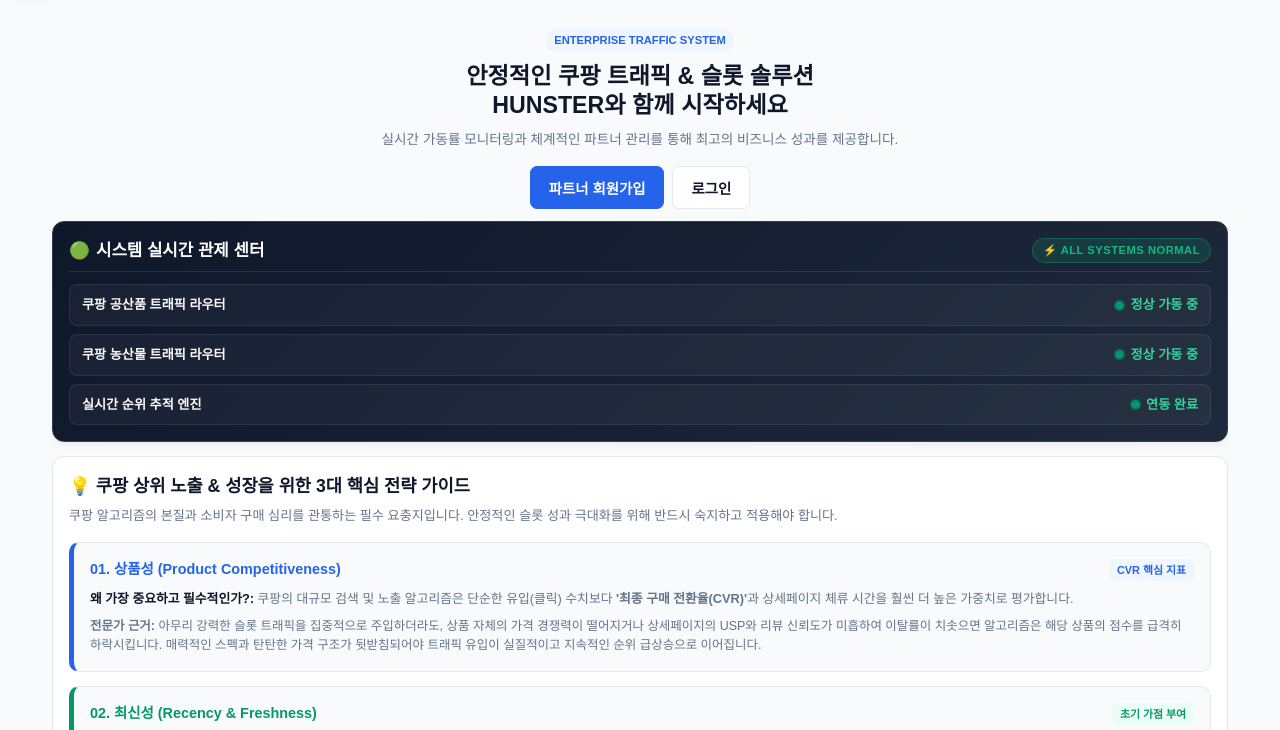
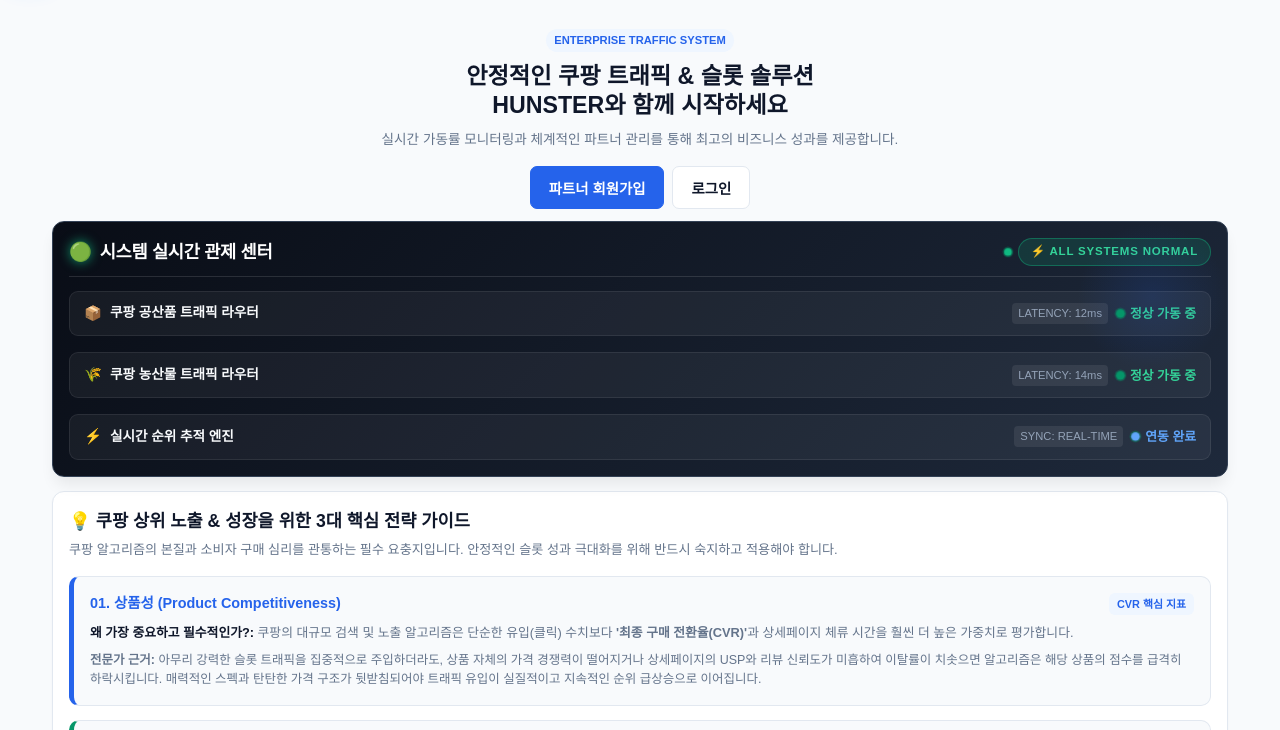
Before and after one commit to hunsters13/hunster, a website: page index.html in a window 1280 px wide. Shown: the part 65-795 px from the top of the page. Drawn offline with Linux system fonts and the light colour scheme; no server answers; a web font is replaced by a local one.

Commit message:
Enhance server status card and update registration view
Updated the server status card with enhanced design and added new server status items. Removed old comments and improved the registration view.

```diff
--- a/index.html
+++ b/index.html
@@ -236,7 +236,6 @@
       updateHeaderAuthUI();
     };
 
-    // 📝 개편된 필수 회원가입 처리 함수
     async function handleRegister(event) {
       event.preventDefault();
       const name = document.getElementById('reg-name').value.trim();
@@ -317,7 +316,6 @@
       updateHeaderAuthUI();
     }
 
-    // 관리자 페이지에 신규 가입 항목들이 모두 연동되어 표출되도록 업데이트
     async function loadAdminData() {
       try {
         const res = await fetch('/api/admin/data');
@@ -659,26 +657,53 @@
       </div>
     </section>
 
-    <!-- 🟢 시스템 실시간 서버 상태 관제 카드 -->
-    <div class="card-box" style="background: linear-gradient(135deg, #0f172a 0%, #1e293b 100%); color: white; border: 1px solid #334155; box-shadow: var(--shadow-md);">
-      <div style="display: flex; align-items: center; justify-content: space-between; margin-bottom: 12px; border-bottom: 1px solid rgba(255,255,255,0.1); padding-bottom: 8px;">
-        <h3 style="margin-bottom: 0; color: #ffffff; font-size: 1.05rem; display: flex; align-items: center; gap: 6px;">
-          <span>🟢</span> 시스템 실시간 관제 센터
+    <!-- 🟢 화려하게 업그레이드된 시스템 실시간 서버 상태 관제 카드 -->
+    <div class="card-box" style="background: linear-gradient(135deg, #090d16 0%, #1e293b 100%); color: white; border: 1px solid #334155; box-shadow: var(--shadow-lg); position: relative; overflow: hidden;">
+      <div style="position: absolute; top: 0; right: 0; width: 150px; height: 150px; background: radial-gradient(circle, rgba(37,99,235,0.15) 0%, transparent 70%); pointer-events: none;"></div>
+
+      <div style="display: flex; align-items: center; justify-content: space-between; margin-bottom: 14px; border-bottom: 1px solid rgba(255,255,255,0.12); padding-bottom: 10px;">
+        <h3 style="margin-bottom: 0; color: #ffffff; font-size: 1.1rem; display: flex; align-items: center; gap: 8px; letter-spacing: -0.3px;">
+          <span style="font-size: 1.15rem; filter: drop-shadow(0 0 6px rgba(16,185,129,0.8));">🟢</span> 시스템 실시간 관제 센터
         </h3>
-        <span style="font-size: 0.7rem; font-weight: 800; color: #10b981; background: rgba(16, 185, 129, 0.15); padding: 3px 10px; border-radius: 20px; letter-spacing: 0.5px; border: 1px solid rgba(16, 185, 129, 0.3);">⚡ ALL SYSTEMS NORMAL</span>
+        <div style="display: flex; align-items: center; gap: 6px;">
+          <span class="pulse-dot" style="width: 8px; height: 8px; background: #10b981; box-shadow: 0 0 8px #10b981;"></span>
+          <span style="font-size: 0.72rem; font-weight: 800; color: #34d399; background: rgba(16, 185, 129, 0.15); padding: 4px 12px; border-radius: 20px; letter-spacing: 0.8px; border: 1px solid rgba(16, 185, 129, 0.4);">⚡ ALL SYSTEMS NORMAL</span>
+        </div>
       </div>
 
-      <div class="server-status-item" style="background: rgba(255,255,255,0.04); border-color: rgba(255,255,255,0.08); color: #f8fafc;">
-        <span style="font-weight: 600;">쿠팡 공산품 트래픽 라우터</span>
-        <span style="display:flex; align-items:center; gap:6px; font-weight:700; color:#34d399;"><span class="pulse-dot"></span> 정상 가동 중</span>
-      </div>
-      <div class="server-status-item" style="background: rgba(255,255,255,0.04); border-color: rgba(255,255,255,0.08); color: #f8fafc;">
-        <span style="font-weight: 600;">쿠팡 농산물 트래픽 라우터</span>
-        <span style="display:flex; align-items:center; gap:6px; font-weight:700; color:#34d399;"><span class="pulse-dot"></span> 정상 가동 중</span>
-      </div>
-      <div class="server-status-item" style="background: rgba(255,255,255,0.04); border-color: rgba(255,255,255,0.08); color: #f8fafc;">
-        <span style="font-weight: 600;">실시간 순위 추적 엔진</span>
-        <span style="display:flex; align-items:center; gap:6px; font-weight:700; color:#34d399;"><span class="pulse-dot"></span> 연동 완료</span>
+      <div style="display: grid; grid-template-columns: 1fr; gap: 8px;">
+        <div class="server-status-item" style="background: rgba(255,255,255,0.05); border: 1px solid rgba(255,255,255,0.08); border-radius: 9px; padding: 11px 14px; display: flex; justify-content: space-between; align-items: center; transition: 0.2s;">
+          <div style="display: flex; align-items: center; gap: 8px;">
+            <span style="font-size: 0.9rem;">📦</span>
+            <span style="font-weight: 700; color: #f8fafc; font-size: 0.85rem;">쿠팡 공산품 트래픽 라우터</span>
+          </div>
+          <div style="display: flex; align-items: center; gap: 8px;">
+            <span style="font-size: 0.7rem; color: #94a3b8; background: rgba(255,255,255,0.08); padding: 2px 6px; border-radius: 4px;">LATENCY: 12ms</span>
+            <span style="display:flex; align-items:center; gap:5px; font-weight:800; color:#34d399; font-size: 0.8rem;"><span class="pulse-dot"></span> 정상 가동 중</span>
+          </div>
+        </div>
+
+        <div class="server-status-item" style="background: rgba(255,255,255,0.05); border: 1px solid rgba(255,255,255,0.08); border-radius: 9px; padding: 11px 14px; display: flex; justify-content: space-between; align-items: center; transition: 0.2s;">
+          <div style="display: flex; align-items: center; gap: 8px;">
+            <span style="font-size: 0.9rem;">🌾</span>
+            <span style="font-weight: 700; color: #f8fafc; font-size: 0.85rem;">쿠팡 농산물 트래픽 라우터</span>
+          </div>
+          <div style="display: flex; align-items: center; gap: 8px;">
+            <span style="font-size: 0.7rem; color: #94a3b8; background: rgba(255,255,255,0.08); padding: 2px 6px; border-radius: 4px;">LATENCY: 14ms</span>
+            <span style="display:flex; align-items:center; gap:5px; font-weight:800; color:#34d399; font-size: 0.8rem;"><span class="pulse-dot"></span> 정상 가동 중</span>
+          </div>
+        </div>
+
+        <div class="server-status-item" style="background: rgba(255,255,255,0.05); border: 1px solid rgba(255,255,255,0.08); border-radius: 9px; padding: 11px 14px; display: flex; justify-content: space-between; align-items: center; transition: 0.2s;">
+          <div style="display: flex; align-items: center; gap: 8px;">
+            <span style="font-size: 0.9rem;">⚡</span>
+            <span style="font-weight: 700; color: #f8fafc; font-size: 0.85rem;">실시간 순위 추적 엔진</span>
+          </div>
+          <div style="display: flex; align-items: center; gap: 8px;">
+            <span style="font-size: 0.7rem; color: #94a3b8; background: rgba(255,255,255,0.08); padding: 2px 6px; border-radius: 4px;">SYNC: REAL-TIME</span>
+            <span style="display:flex; align-items:center; gap:5px; font-weight:800; color:#60a5fa; font-size: 0.8rem;"><span class="pulse-dot" style="background:#60a5fa; box-shadow:0 0 0 rgba(96,165,250,0.4);"></span> 연동 완료</span>
+          </div>
+        </div>
       </div>
     </div>
 
@@ -754,7 +779,7 @@
     </div>
   </div>
 
-  <!-- 📝 요청사항 반영: 확장되고 최적화된 필수 회원가입 뷰 -->
+  <!-- 회원가입 뷰 -->
   <div id="view-register" class="page-view wrapper">
     <div class="auth-container" style="max-width: 520px;">
       <h2>파트너 회원가입 및 슬롯 신청</h2>
```
